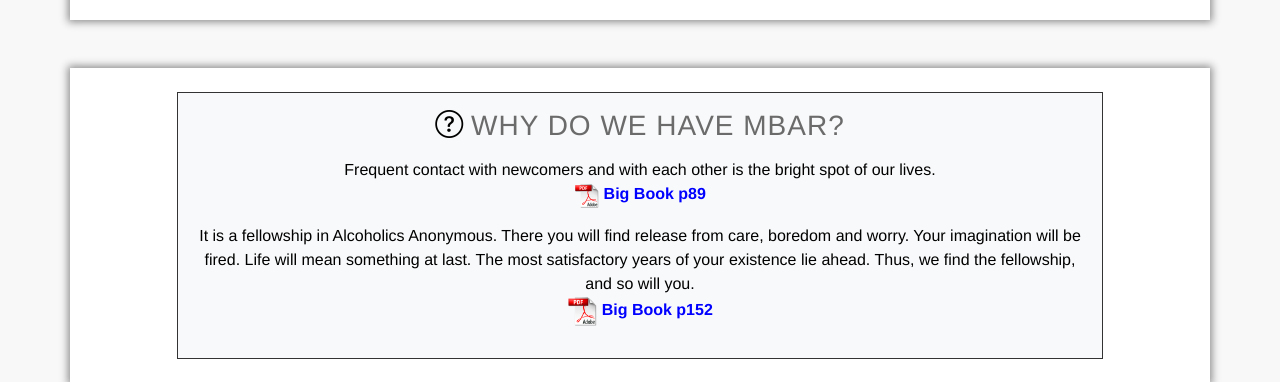
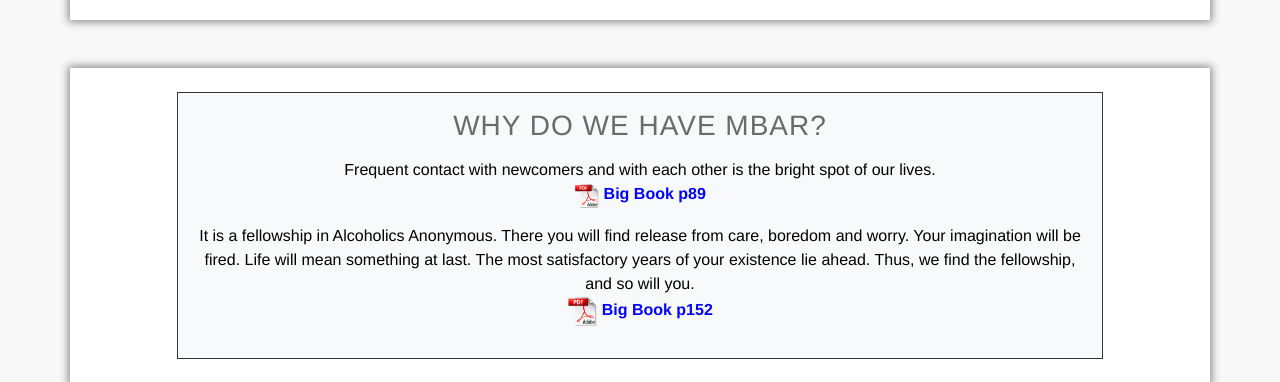
Before and after one commit to philemmons/mbar, a PHP site: page /conference-2019.php in a window 1280 px wide. Shown: the part 5962-6344 px from the top of the page. Run offline with PHP 8.4, Linux system fonts and the light colour scheme; some libraries are stand-ins or nearby versions.

Commit message:
remove ? icon

```diff
--- a/conference-2019.php
+++ b/conference-2019.php
@@ -464,7 +464,7 @@
         <div class="row justify-content-center mb-5">
             <div class="col-xl-10 col-lg-10 col-md-12 py-4">
                 <div class="p-3 text-center text-bg-light hero-text-border">
-                    <h3 class="card-title mb-3"><i class="bi bi-question-circle"> </i><a href="activities.php">WHY DO WE HAVE MBAR?</a></h3>
+                    <h3 class="card-title mb-3"><a href="activities.php">WHY DO WE HAVE MBAR?</a></h3>
                     <p>Frequent contact with newcomers and with each other is the bright spot of our lives.
                         <br>
                         <img src="images/icons/pdf-logo.png" width="25" height="25" alt="Adobe PDF icon, no link just design">
--- a/conference-2022.php
+++ b/conference-2022.php
@@ -326,7 +326,7 @@
         <div class="row justify-content-center mb-5">
             <div class="col-xl-10 col-lg-10 col-md-12 py-4">
                 <div class="p-3 text-center text-bg-light hero-text-border">
-                    <h3 class="card-title mb-3"><i class="bi bi-question-circle"> </i><a href="activities.php">WHY DO WE HAVE MBAR?</a></h3>
+                    <h3 class="card-title mb-3"><a href="activities.php">WHY DO WE HAVE MBAR?</a></h3>
                     <p>Frequent contact with newcomers and with each other is the bright spot of our lives.
                         <br>
                         <img src="images/icons/pdf-logo.png" width="25" height="25" alt="Adobe PDF icon, no link just design">
--- a/conference-2024.php
+++ b/conference-2024.php
@@ -80,7 +80,7 @@
         <div class="row justify-content-center mb-5">
             <div class="col-xl-10 col-lg-10 col-md-12 py-4">
                 <div class="p-3 text-center text-bg-light hero-text-border">
-                    <h3 class="card-title mb-3"><i class="bi bi-question-circle"> </i><a href="activities.php">WHY DO WE HAVE MBAR?</a></h3>
+                    <h3 class="card-title mb-3"><a href="activities.php">WHY DO WE HAVE MBAR?</a></h3>
                     <p>Frequent contact with newcomers and with each other is the bright spot of our lives.
                         <br>
                         <img src="images/icons/pdf-logo.png" width="25" height="25" alt="Adobe PDF icon, no link just design">
```
